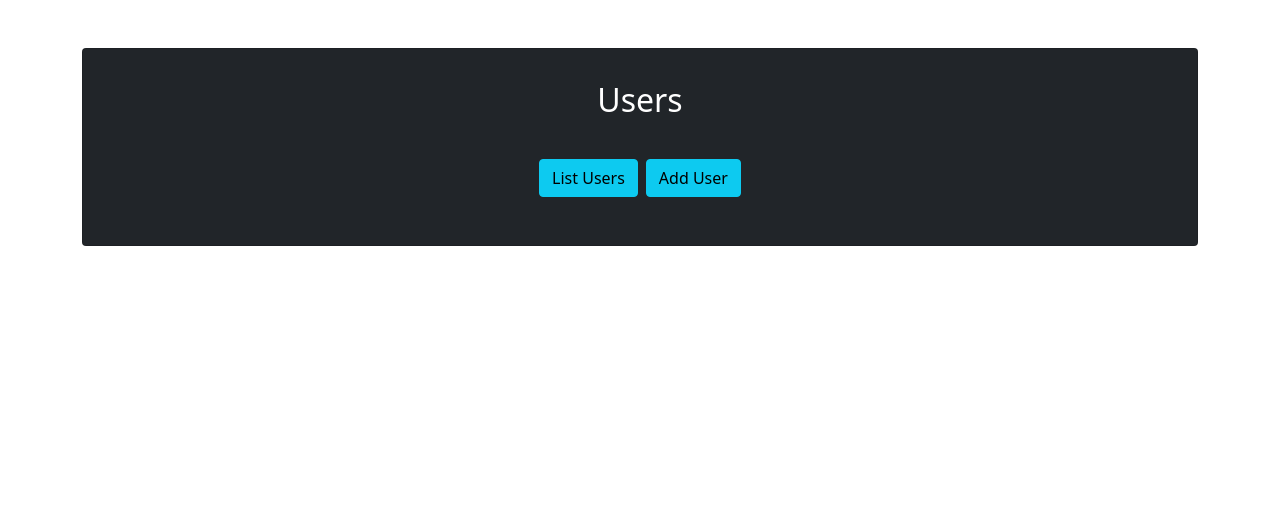
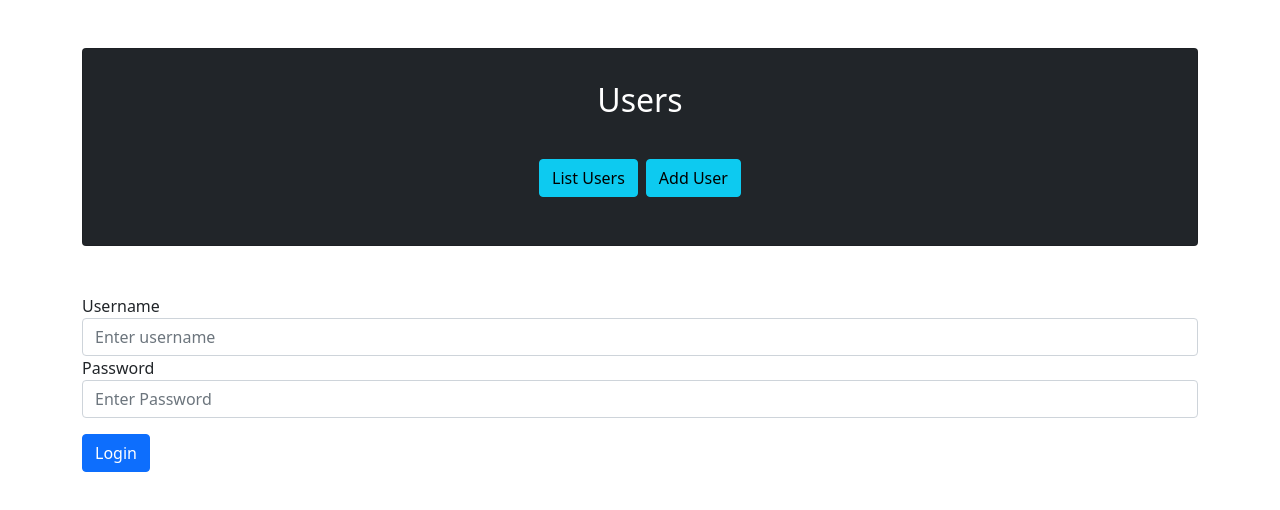
Before and after one commit to 061322-VA-JavaMSA/talks-rain-or-shine-front, an Angular app: page / in a window 1280 px wide. Shown: the top 510 px of the page. Built offline with nearby package versions, Linux system fonts and the light colour scheme.

Commit message:
Add login functionality

```diff
--- a/src/app/app.component.html
+++ b/src/app/app.component.html
@@ -14,6 +14,7 @@
           </ul>
         </div>
       </div>
+      <app-login></app-login>
       <router-outlet></router-outlet>
     </div>
   </div>
--- a/src/app/app.component.ts
+++ b/src/app/app.component.ts
@@ -1,4 +1,5 @@
 import { Component } from '@angular/core';
+import { LoginComponent } from './login/login.component';
 
 @Component({
   selector: 'app-root',
--- a/src/app/app.module.ts
+++ b/src/app/app.module.ts
@@ -7,12 +7,14 @@ import { AppComponent } from './app.component';
 import { UserListComponent } from './user-list/user-list.component';
 import { UserService } from './user.service';
 import { UserSignUpComponent } from './user-sign-up/user-sign-up.component';
+import { LoginComponent } from './login/login.component';
 
 @NgModule({
   declarations: [
     AppComponent,
     UserListComponent,
-    UserSignUpComponent
+    UserSignUpComponent,
+    LoginComponent
   ],
   imports: [
     BrowserModule,
--- /dev/null
+++ b/src/app/auth.service.ts
@@ -0,0 +1,50 @@
+import { HttpClient } from '@angular/common/http';
+import { Injectable } from '@angular/core';
+import { environment } from 'src/environments/environment';
+import { User } from './user';
+import { map } from 'rxjs/operators'
+
+@Injectable({
+  providedIn: 'root'
+})
+export class AuthService {
+
+  principal: User;
+  token: String;
+
+  constructor(private http: HttpClient) { }
+
+  login(username: string, password: string) {
+    /*
+      POST - /auth
+        headers: {
+            'Content-Type': 'application/x-www-form-urlencoded'
+        }
+        body - username and password
+    */
+
+    // preparing our credentials to be in the body as form params
+    let credentials = `username=${username}&password=${password}`;
+
+    // environment allows us to easily switch between dev url and prod url
+    return this.http.post(`${environment.apiUrl}/auth`, credentials, {
+      headers: {
+        // we're leveraging form params and not exposing credentials to the url
+        'Content-Type': 'application/x-www-form-urlencoded'
+      },
+      observe: 'response'
+    }).pipe(
+      map(
+        response => {
+          this.principal = response.body as User;
+          this.token =  response.headers.get('Authorization') || '';
+        }
+      )
+    );
+  }
+
+  logout() {
+    this.principal = null;
+    this.token = '';
+  }
+}
--- /dev/null
+++ b/src/app/login/login.component.html
@@ -0,0 +1,11 @@
+<form>
+    <div class="form-group">
+      <label for="username">Username</label>
+      <input type="text" class="form-control" id="username" name="username" placeholder="Enter username" [(ngModel)]="usernameInput">
+    </div>
+    <div class="form-group">
+      <label for="password">Password</label>
+      <input type="password" class="form-control" id="password" name="password" placeholder="Enter Password" [(ngModel)]="passwordInput">
+    </div>
+    <button type="submit" class="btn btn-primary mt-3" (click)="login()">Login</button>
+</form>
--- /dev/null
+++ b/src/app/login/login.component.ts
@@ -0,0 +1,38 @@
+import { Component, OnInit } from '@angular/core';
+import { Router } from '@angular/router';
+import { AuthService } from 'src/app/auth.service';
+
+@Component({
+  selector: 'app-login',
+  templateUrl: './login.component.html',
+  styleUrls: ['./login.component.css']
+})
+export class LoginComponent implements OnInit {
+
+  usernameInput: string;
+  passwordInput: string;
+  errorMessage: string;
+
+  constructor(private authServ: AuthService, private router: Router) { }
+
+  ngOnInit(): void {
+    this.usernameInput = '';
+    this.passwordInput = '';
+    this.errorMessage = '';
+  }
+
+  login(){
+    console.log(`Login was invoked! Username is : ${this.usernameInput}, password is: ${this.passwordInput}`);
+    /*
+    fetch...
+    */
+   this.authServ.login(this.usernameInput, this.passwordInput).subscribe(
+    () => {
+      this.router.navigate(['']);
+    },
+    err => {
+      this.errorMessage = 'Unable to login.';
+    }
+   );
+  }
+}
--- a/src/environments/environment.prod.ts
+++ b/src/environments/environment.prod.ts
@@ -1,3 +1,4 @@
 export const environment = {
-  production: true
+  production: false
+  // apiUrl: 'urlToEC2:8080/task-manager'
 };
--- a/src/environments/environment.ts
+++ b/src/environments/environment.ts
@@ -3,7 +3,8 @@
 // The list of file replacements can be found in `angular.json`.
 
 export const environment = {
-  production: false
+  production: true,
+  apiUrl: 'http://localhost:8080'
 };
 
 /*
```
Also changed, not shown: src/app/login/login.component.css (added), 2 other files (tests, documents, lock files or other folders).
